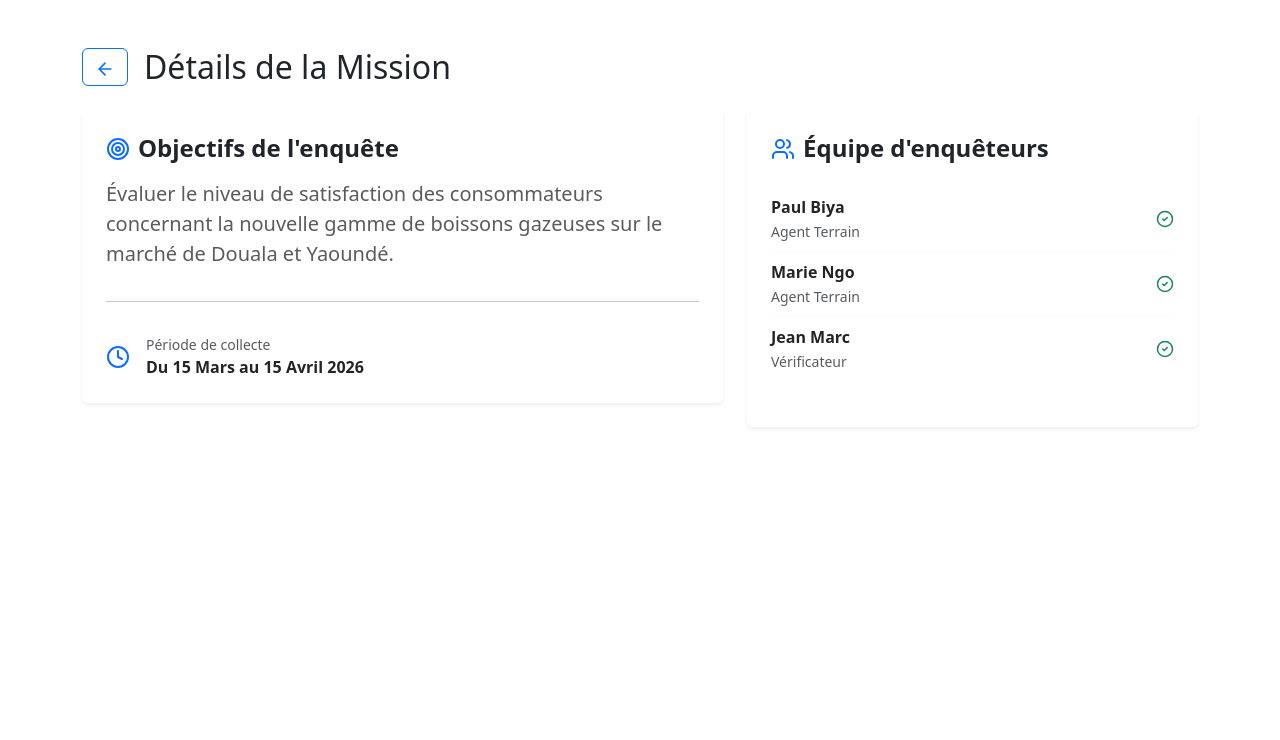
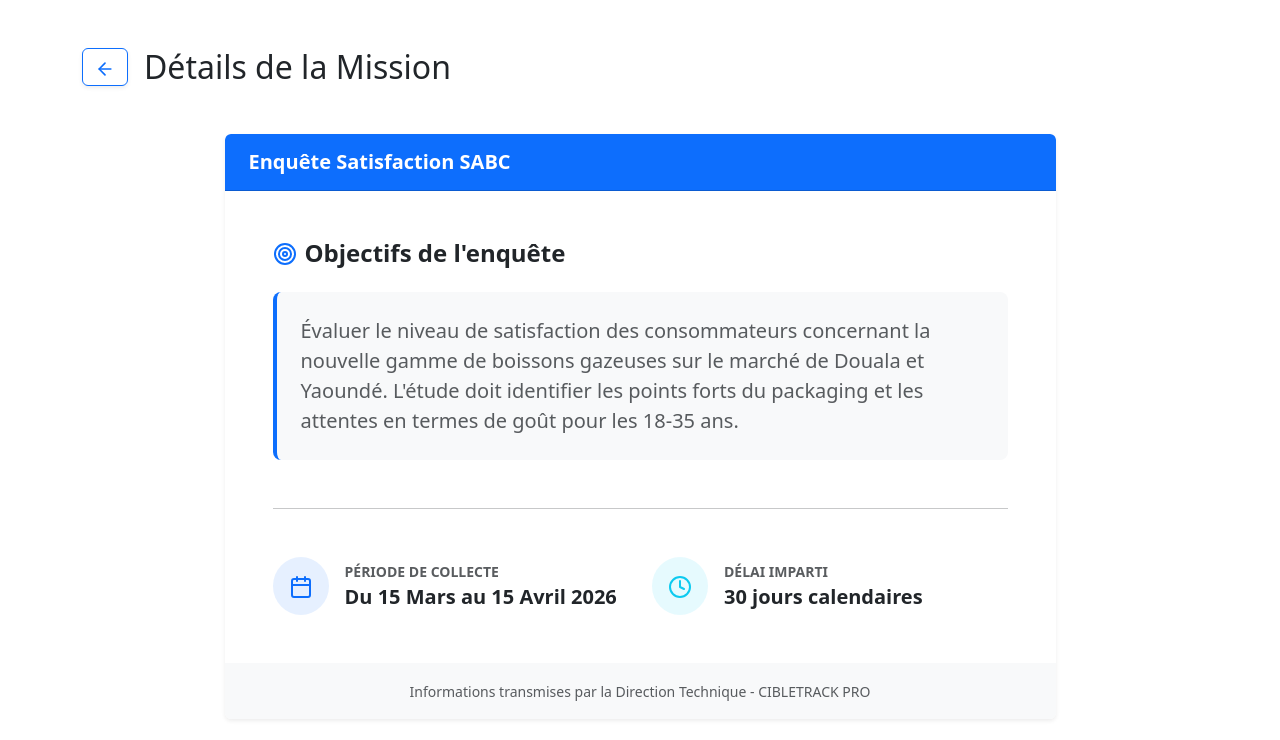
Before and after one commit to tarzonbrayan-tech/CibleTrack-Pro, a React (Create React App) app in the folder frontend/: page /details-projet in a window 1280 px wide. Shown: the top 740 px of the page. Built offline with nearby package versions, Linux system fonts and the light colour scheme.

Commit message:
suppression des enquêteurs assignés par le chef

```diff
--- a/frontend/src/pages/DetailsProjet.js
+++ b/frontend/src/pages/DetailsProjet.js
@@ -1,6 +1,6 @@
 import React from 'react';
 import { useNavigate } from 'react-router-dom';
-import { ArrowLeft, Target, Clock, Users, CheckCircle2 } from 'lucide-react';
+import { ArrowLeft, Target, Clock, Calendar } from 'lucide-react';
 
 const DetailsProjet = () => {
   const navigate = useNavigate();
@@ -8,61 +8,75 @@
   // Données de simulation pour la fiche détail
   const projet = {
     nom: "Enquête Satisfaction SABC",
-    objectif: "Évaluer le niveau de satisfaction des consommateurs concernant la nouvelle gamme de boissons gazeuses sur le marché de Douala et Yaoundé.",
+    objectif: "Évaluer le niveau de satisfaction des consommateurs concernant la nouvelle gamme de boissons gazeuses sur le marché de Douala et Yaoundé. L'étude doit identifier les points forts du packaging et les attentes en termes de goût pour les 18-35 ans.",
     duree: "Du 15 Mars au 15 Avril 2026",
-    enqueteurs: [
-      { id: 1, nom: "Paul Biya", role: "Agent Terrain" },
-      { id: 2, nom: "Marie Ngo", role: "Agent Terrain" },
-      { id: 3, nom: "Jean Marc", role: "Vérificateur" }
-    ]
+    delai: "30 jours calendaires"
   };
 
   return (
     <div className="container py-5">
-      <div className="d-flex align-items-center gap-3 mb-4">
-        <button className="btn btn-outline-primary" onClick={() => navigate('/projets-assignes')}>
+      {/* Bouton retour et Titre */}
+      <div className="d-flex align-items-center gap-3 mb-5">
+        <button className="btn btn-outline-primary shadow-sm" onClick={() => navigate('/projets-assignes')}>
           <ArrowLeft size={20} />
         </button>
         <h1 className="h2 mb-0">Détails de la Mission</h1>
       </div>
 
-      <div className="row g-4">
-        {/* Colonne de Gauche : Objectifs et Durée */}
-        <div className="col-lg-7">
-          <div className="card shadow-sm border-0 p-4 mb-4">
-            <h4 className="fw-bold d-flex align-items-center gap-2 mb-3">
-              <Target className="text-primary" /> Objectifs de l'enquête
+      <div className="row justify-content-center">
+        <div className="col-lg-9">
+          <div className="card shadow-sm border-0 overflow-hidden">
+            {/* Header de la carte avec le nom du projet */}
+            <div className="card-header bg-primary text-white py-3 px-4">
+              <h3 className="h5 mb-0 fw-bold">{projet.nom}</h3>
+            </div>
+
+            <div className="card-body p-4 p-md-5">
+              {/* Section Objectifs */}
+              <div className="mb-5">
+                <h4 className="fw-bold d-flex align-items-center gap-2 mb-4 text-dark">
+                  <Target className="text-primary" size={24} />
+                  Objectifs de l'enquête
                 </h4>
-            <p className="text-muted fs-5 leading-relaxed">
+                <p className="text-muted fs-5 lh-base bg-light p-4 rounded-3 border-start border-primary border-4">
                   {projet.objectif}
                 </p>
-            <hr />
-            <div className="d-flex align-items-center gap-3 text-dark mt-3">
-              <Clock className="text-primary" />
+              </div>
+
+              <hr className="my-5 opacity-10" />
+
+              {/* Section Temps et Durée */}
+              <div className="row g-4">
+                <div className="col-md-6">
+                  <div className="d-flex align-items-center gap-3">
+                    <div className="bg-primary bg-opacity-10 p-3 rounded-circle text-primary">
+                      <Calendar size={24} />
+                    </div>
                     <div>
-                <span className="small text-muted d-block">Période de collecte</span>
-                <span className="fw-bold">{projet.duree}</span>
+                      <span className="small text-muted d-block text-uppercase fw-bold">Période de collecte</span>
+                      <span className="fw-bold fs-5">{projet.duree}</span>
+                    </div>
+                  </div>
+                </div>
+                <div className="col-md-6">
+                  <div className="d-flex align-items-center gap-3">
+                    <div className="bg-info bg-opacity-10 p-3 rounded-circle text-info">
+                      <Clock size={24} />
+                    </div>
+                    <div>
+                      <span className="small text-muted d-block text-uppercase fw-bold">Délai imparti</span>
+                      <span className="fw-bold fs-5">{projet.delai}</span>
+                    </div>
                   </div>
                 </div>
               </div>
             </div>
 
-        {/* Colonne de Droite : Équipe Assignée */}
-        <div className="col-lg-5">
-          <div className="card shadow-sm border-0 p-4 h-100">
-            <h4 className="fw-bold d-flex align-items-center gap-2 mb-4">
-              <Users className="text-primary" /> Équipe d'enquêteurs
-            </h4>
-            <div className="list-group list-group-flush">
-              {projet.enqueteurs.map(e => (
-                <div key={e.id} className="list-group-item px-0 d-flex justify-content-between align-items-center border-light">
-                  <div>
-                    <div className="fw-bold">{e.nom}</div>
-                    <small className="text-muted">{e.role}</small>
-                  </div>
-                  <CheckCircle2 size={18} className="text-success" />
-                </div>
-              ))}
+            {/* Pied de page informatif */}
+            <div className="card-footer bg-light py-3 px-4 border-0 text-center">
+              <small className="text-muted italic">
+                Informations transmises par la Direction Technique - CIBLETRACK PRO
+              </small>
             </div>
           </div>
         </div>
--- a/frontend/src/pages/ProjetsAssignes.js
+++ b/frontend/src/pages/ProjetsAssignes.js
@@ -1,6 +1,6 @@
 import React, { useState } from 'react';
 import { useNavigate } from 'react-router-dom';
-import { ArrowLeft, ClipboardList, Info, Calendar, Users, Target } from 'lucide-react';
+import { ArrowLeft, ClipboardList, Info, Calendar, Target } from 'lucide-react';
 
 const ProjetsAssignes = () => {
   const navigate = useNavigate();
@@ -12,7 +12,6 @@
       nom: "Enquête Satisfaction SABC",
       client: "Brasseries du Cameroun",
       duree: "30 jours",
-      nbEnqueteurs: 5,
       statut: "En cours"
     },
     {
@@ -20,7 +19,6 @@
       nom: "Audit Qualité Orange",
       client: "Orange CM",
       duree: "15 jours",
-      nbEnqueteurs: 3,
       statut: "À venir"
     }
   ]);
@@ -34,7 +32,7 @@
         </button>
         <div>
           <h1 className="h2 mb-0">Mes Projets Assignés</h1>
-          <p className="text-muted mb-0">Liste des missions sous votre supervision</p>
+          <p className="text-muted mb-0">Consultez les missions confiées par le Chef de Projet</p>
         </div>
       </div>
 
@@ -50,30 +48,23 @@
               </div>
 
               <div className="card-body">
-                <div className="d-flex align-items-center gap-3 mb-3">
+                <div className="d-flex align-items-center gap-3 mb-4">
                   <div className="bg-primary bg-opacity-10 p-3 rounded text-primary">
                     <ClipboardList size={30} />
                   </div>
                   <h4 className="card-title mb-0 fw-bold">{projet.nom}</h4>
                 </div>
 
-                <div className="row mt-4 mb-4">
-                  <div className="col-6">
-                    <div className="d-flex align-items-center gap-2 text-muted mb-2">
-                      <Calendar size={16} /> <small>Durée prévue</small>
-                    </div>
-                    <div className="fw-bold">{projet.duree}</div>
+                <div className="mb-4">
+                  <div className="d-flex align-items-center gap-2 text-muted mb-2">
+                    <Calendar size={18} />
+                    <span className="small text-uppercase fw-bold">Période estimée</span>
                   </div>
-                  <div className="col-6">
-                    <div className="d-flex align-items-center gap-2 text-muted mb-2">
-                      <Users size={16} /> <small>Enquêteurs</small>
-                    </div>
-                    <div className="fw-bold">{projet.nbEnqueteurs} agents</div>
-                  </div>
+                  <div className="fs-5 fw-bold text-dark">{projet.duree}</div>
                 </div>
 
                 <button
-                  className="btn btn-primary w-100 d-flex align-items-center justify-content-center gap-2 py-2"
+                  className="btn btn-primary w-100 d-flex align-items-center justify-content-center gap-2 py-3 fw-bold shadow-sm"
                   onClick={() => navigate('/details-projet')}
                 >
                   <Info size={18} /> Détails du projet
```
Lines whose indentation alone changed are shown as unchanged.
